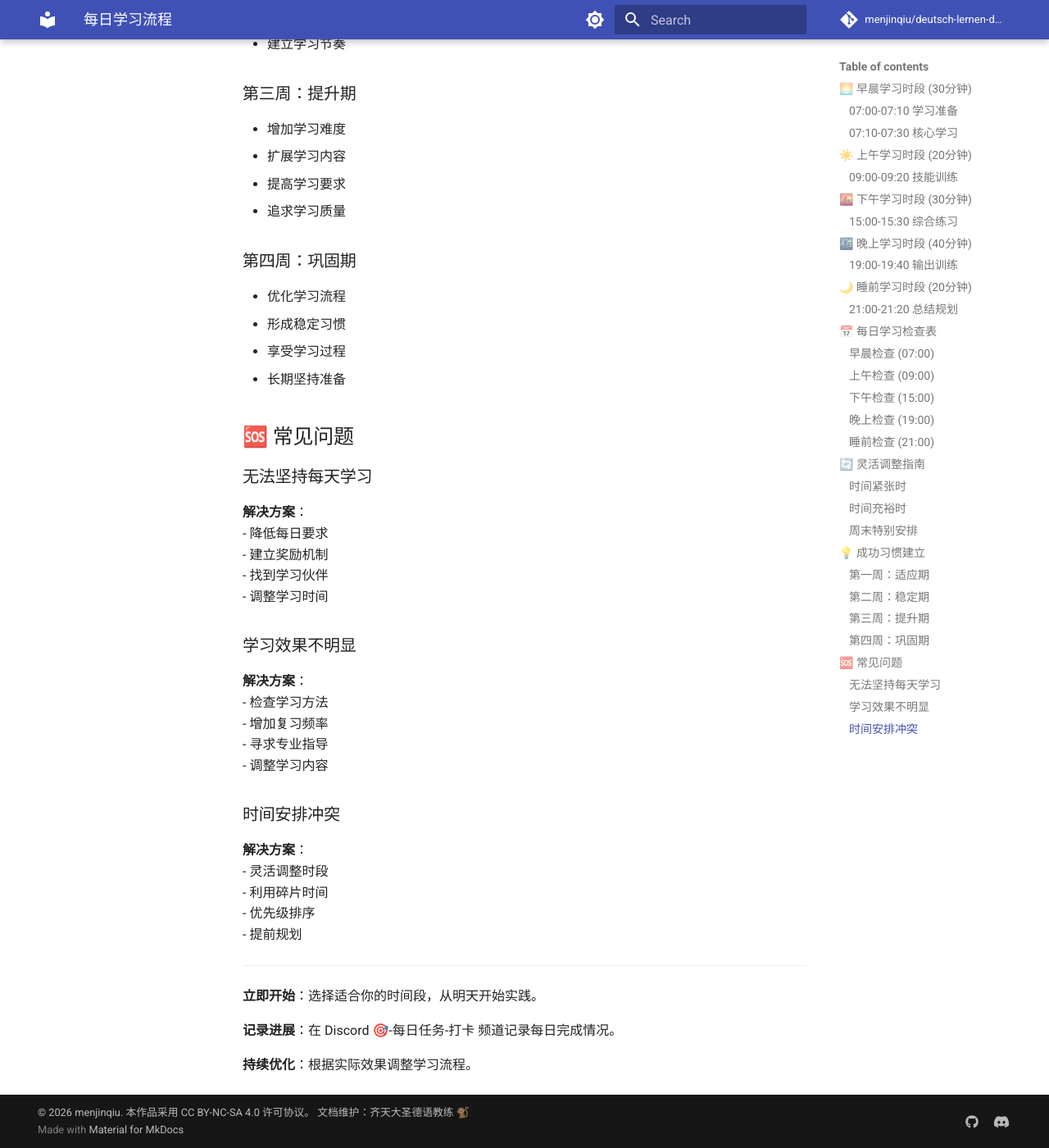
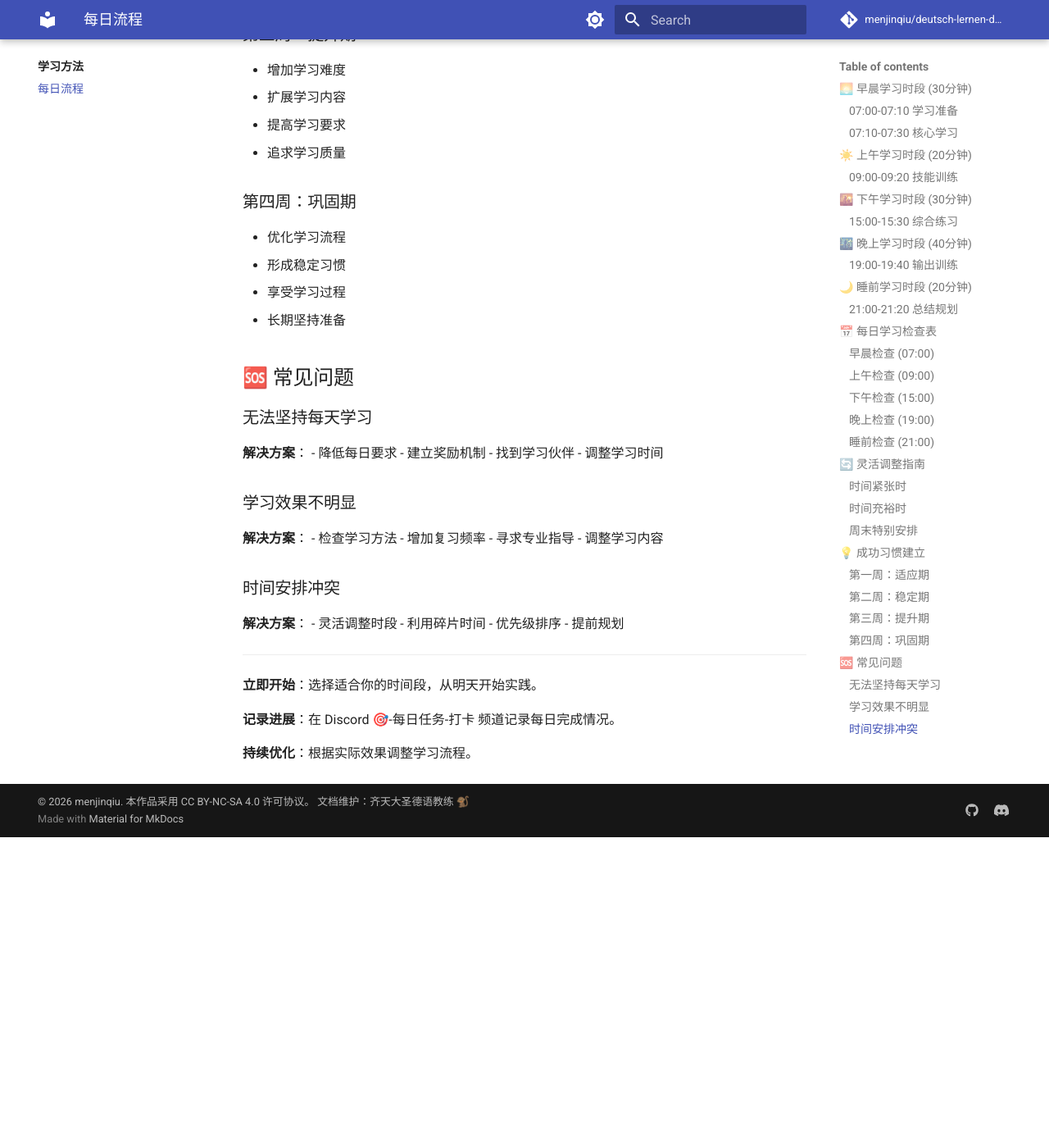
Before and after one commit to menjinqiu/deutsch-lernen-docs, an MkDocs documentation site: the page built from docs/learning/daily-routine.md, in a window 1280 px wide and 1400 px high, scrolled down 6868 px. Shown: the whole window at 82% size. Built offline with MkDocs 1.6.1 and Material for MkDocs 9.7.7, drawn with Linux system fonts in a browser that asks for light colours; comment, search, counter and statistics services are not loaded; after the commit the page ends 7889 px from its top, so only the background shows below that; some of the changed text lies outside the part shown.

Commit message:
修复GitHub Actions部署问题：指定artifact名称，简化mkdocs配置

```diff
--- a/mkdocs.yml
+++ b/mkdocs.yml
@@ -40,7 +40,10 @@ nav:
     - 快速开始: getting-started/quick-start.md
   - 频道指南:
     - 频道总览: channels/index.md
-  - 学习方法: learning/index.md
+    - 主频道指南: channels/main-channel.md
+  - 学习方法:
+    - 学习指南: learning/index.md
+    - 每日流程: learning/daily-routine.md
   - 工具指南: tools/index.md
   - 学习资源: resources/index.md
 
@@ -48,34 +51,11 @@ markdown_extensions:
   - admonition
   - codehilite
   - extra
-  - meta
-  - nl2br
-  - sane_lists
-  - smarty
   - toc:
       permalink: true
-  - pymdownx.arithmatex
-  - pymdownx.betterem:
-      smart_enable: all
-  - pymdownx.caret
-  - pymdownx.critic
-  - pymdownx.details
-  - pymdownx.emoji:
-      emoji_index: !!python/name:material.extensions.emoji.twemoji
-      emoji_generator: !!python/name:material.extensions.emoji.to_svg
-  - pymdownx.highlight
-  - pymdownx.inlinehilite
-  - pymdownx.keys
-  - pymdownx.magiclink
-  - pymdownx.mark
-  - pymdownx.smartsymbols
-  - pymdownx.snippets
   - pymdownx.superfences
-  - pymdownx.tabbed:
-      alternate_style: true
   - pymdownx.tasklist:
       custom_checkbox: true
-  - pymdownx.tilde
 
 extra:
   social:
```
Also changed, not shown: 1 other file.
